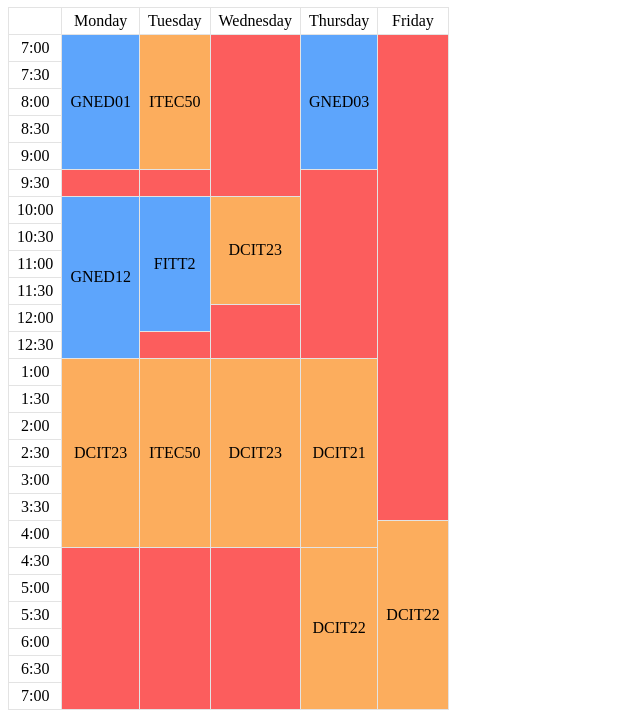
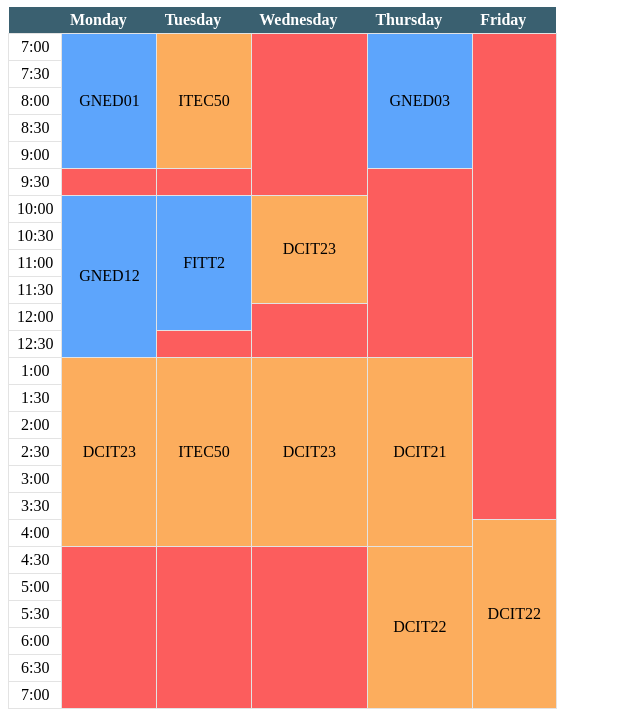
Before and after one commit to burzonkayron/burzonkayron.github.io, a plain HTML site: page activity5.html in a window 1280 px wide. Shown: the part 73-800 px from the top of the page, without its empty margins (0-640 px from the left). Drawn offline with Linux system fonts and the light colour scheme.

Commit message:
Update activity5.html

```diff
--- a/activity5.html
+++ b/activity5.html
@@ -9,12 +9,12 @@
 	<caption><h1>SCHEDULE</h1></caption>
 	<table>
 		<tr>
-			<td> </th>
-			<td><center>Monday<center></td>
-			<td><center>Tuesday<center></td>
-			<td><center>Wednesday<center></td>
-			<td><center>Thursday<center></td>
-			<td><center>Friday<center></td>
+			<th> </th>
+			<th><center>Monday<center></th>
+			<th><center>Tuesday<center></th>
+			<th><center>Wednesday<center></th>
+			<th><center>Thursday<center></th>
+			<th><center>Friday<center></th>
 		</tr>
 		<tr>
 			<td><center>7:00</center></td>
```
